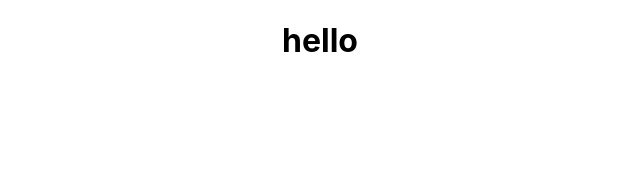
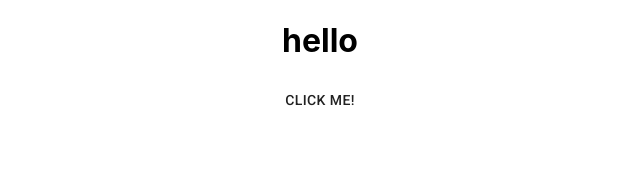
Before and after one commit to aniket1012/archdevelopment, a React (Create React App) app: page / in a window 1280 px wide. Shown: the top 172 px of the page, without its empty margins (320-960 px from the left). Built offline with nearby package versions, Linux system fonts and the light colour scheme.

Commit message:
quick test

```diff
--- a/package.json
+++ b/package.json
@@ -3,11 +3,13 @@
   "version": "0.1.0",
   "private": true,
   "dependencies": {
+    "@material-ui/core": "^4.12.2",
     "@testing-library/jest-dom": "^5.14.1",
     "@testing-library/react": "^11.2.7",
     "@testing-library/user-event": "^12.8.3",
     "react": "^17.0.2",
     "react-dom": "^17.0.2",
+    "react-router-dom": "^5.2.0",
     "react-scripts": "4.0.3",
     "web-vitals": "^1.1.2"
   },
--- a/public/index.html
+++ b/public/index.html
@@ -15,6 +15,7 @@
       user's mobile device or desktop. See https://developers.google.com/web/fundamentals/web-app-manifest/
     -->
     <link rel="manifest" href="%PUBLIC_URL%/manifest.json" />
+    <link rel="stylesheet" href="https://fonts.googleapis.com/css?family=Roboto:300,400,500,700&display=swap" />
     <!--
       Notice the use of %PUBLIC_URL% in the tags above.
       It will be replaced with the URL of the `public` folder during the build.
--- a/src/App.js
+++ b/src/App.js
@@ -1,9 +1,12 @@
+import React from 'react'
+import { Button } from '@material-ui/core';
 import './App.css';
 
 function App() {
   return (
     <div className="App">
       <h1>hello</h1>
+      <Button variant='contianed'>Click Me!</Button>
     </div>
   );
 }
```
Also changed, not shown: 1 other file (tests, documents, lock files or other folders).
